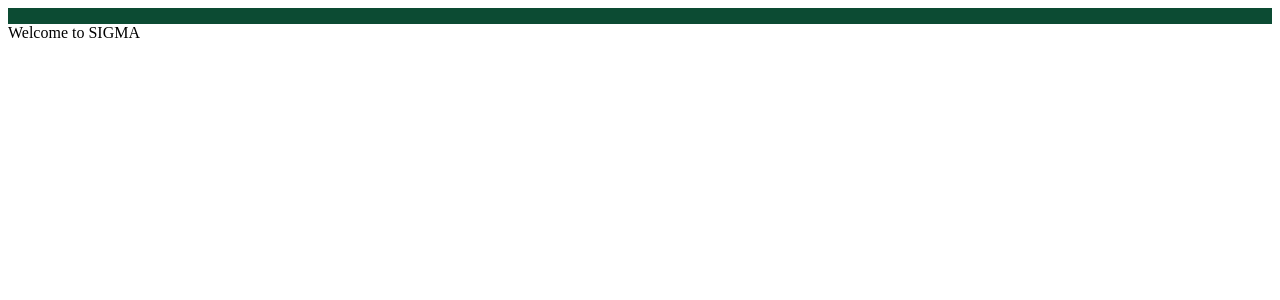
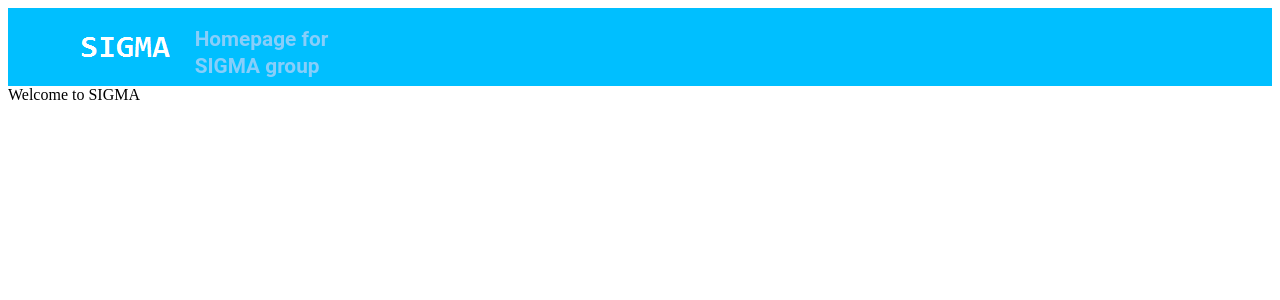
Before and after one commit to EsonGao/WebSite, a Django app: page / in a window 1280 px wide. Shown: the top 300 px of the page. Run offline with Django 3.2, Linux system fonts and the light colour scheme.

Commit message:
Change home.html

```diff
--- a/homepageproject/app/static/css/mystyle.css
+++ b/homepageproject/app/static/css/mystyle.css
@@ -1,8 +1,45 @@
 [role="banner"] {
-    background: #0C4B33;
+    background: #00BFFF;
     overflow: hidden;
     margin: 0;
     padding: 10px 0 6px;
     position: relative;
     z-index: 0;
 }
+
+[role="banner"] .container {
+    position: relative;
+    margin: 0 auto;
+    max-width: 1400px;
+    padding: 0 4.16667%;
+}
+
+[role="banner"] .logo {
+    background: url("../images/sigma.png") center center no-repeat;
+    margin-left: 0;
+    font-size: 4rem;
+    font-family: "Roboto", Corbel, Avenir, "Lucida Grande", "Lucida Sans", sans-serif;
+    color: #FFF;
+    display: block;
+    float: left;
+    font-weight: 700;
+    margin: 10px;
+    overflow: hidden;
+    text-decoration: none;
+    text-indent: 100%;
+    width: 104px;
+    height: 36px;
+}
+
+
+[role="banner"] .meta {
+    float: left;
+    width: 200px;
+    display: block;
+    font-size: 1.3rem;
+    color: #87CEFA;
+    font-weight: 700;
+    margin: 8px 0 0 10px;
+    font-family: "Roboto", Corbel, Avenir, "Lucida Grande", "Lucida Sans", sans-serif;
+    line-height: 1.3;
+}
--- a/homepageproject/app/templates/home.html
+++ b/homepageproject/app/templates/home.html
@@ -5,6 +5,10 @@
     </head>
     <body>
         <div role="banner" id="top">
+            <div class="container">
+                <a class="logo"></a>
+                <b class="meta">Homepage for SIGMA group</b>
+            </div>
         </div>
         Welcome to SIGMA
     </body>
```
Also changed, not shown: homepageproject/app/static/images/sigma.png (added).
